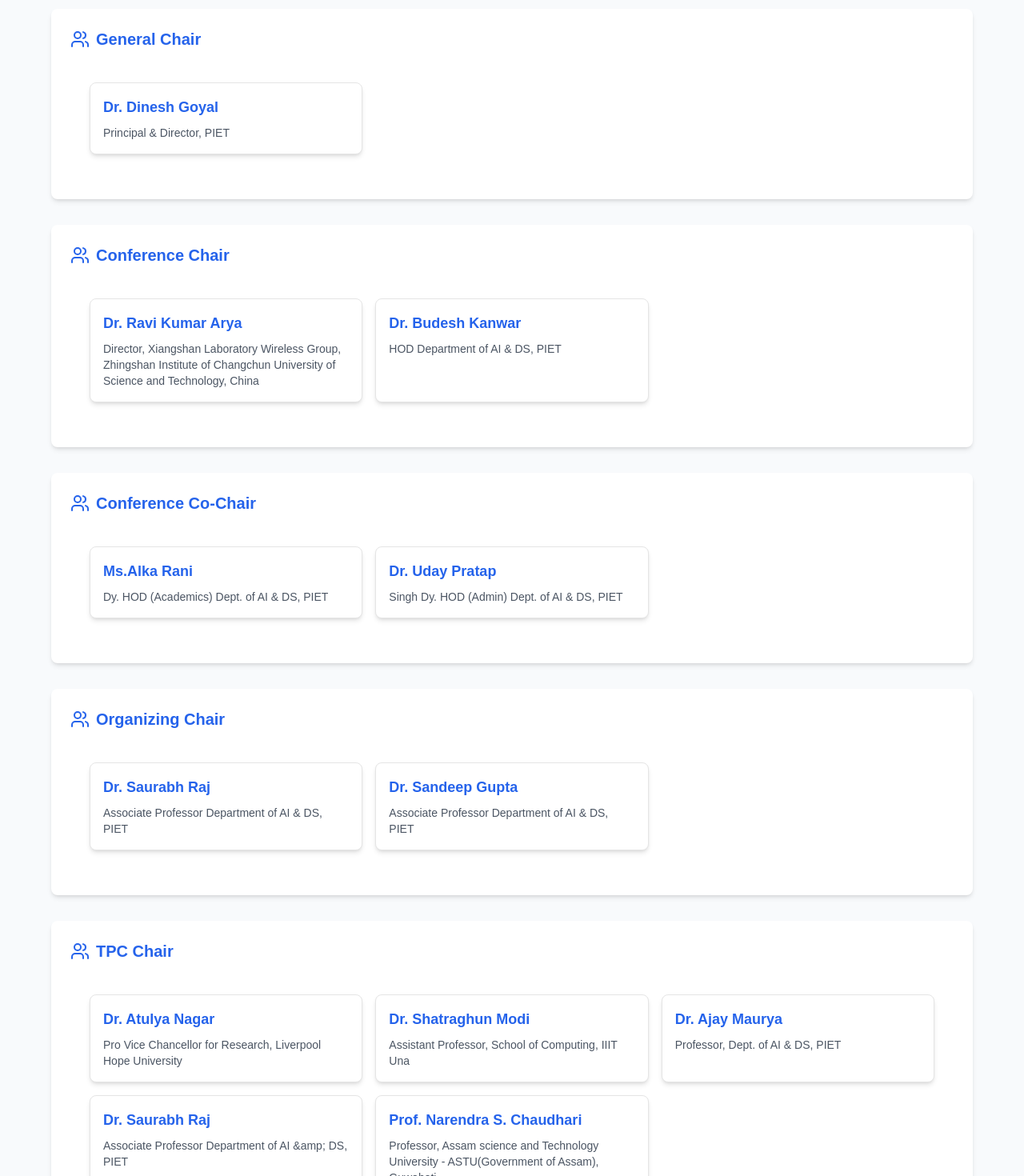
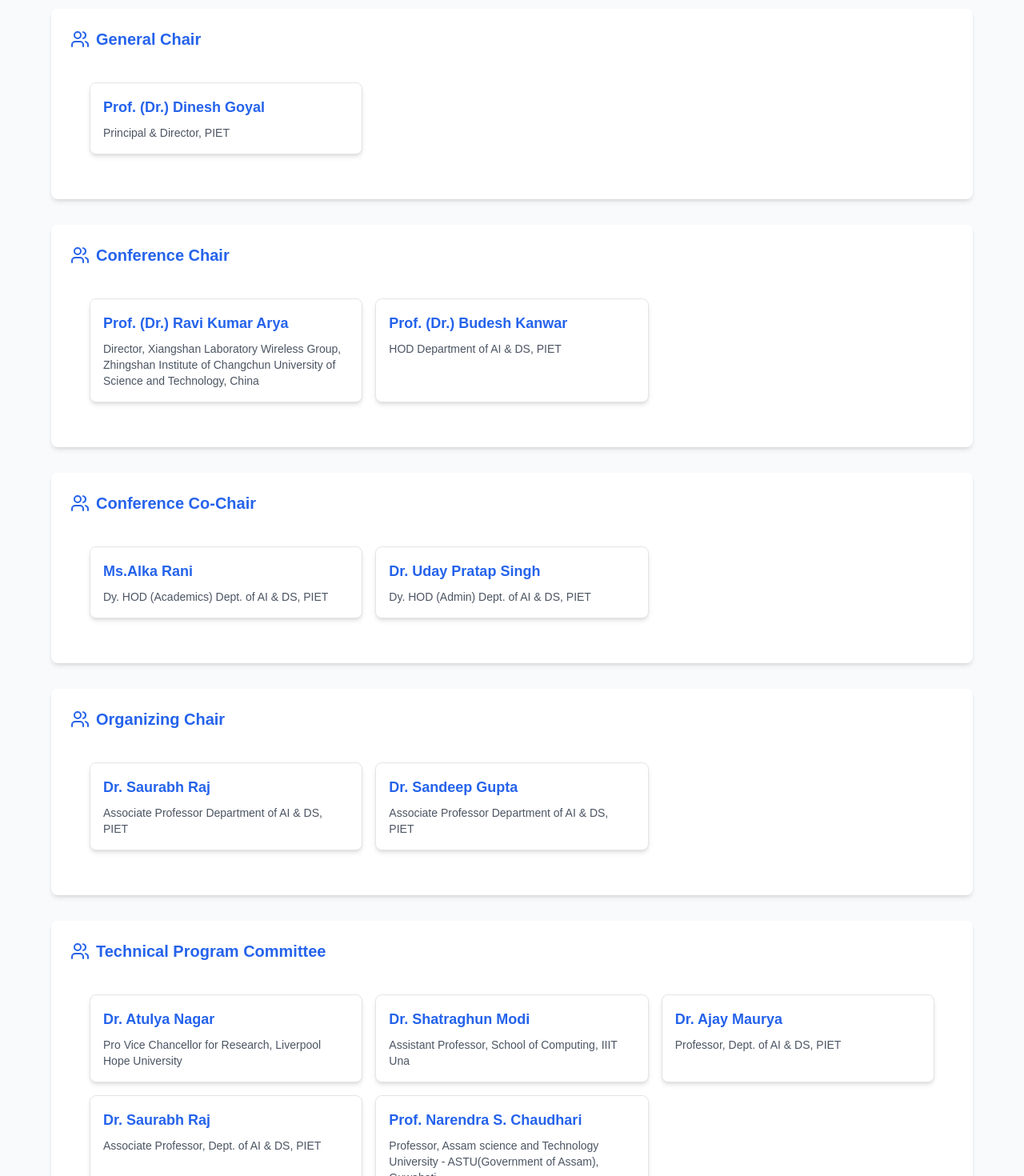
Before and after one commit to splixcube/icracs-conference1, a Next.js app: page /committee in a window 1280 px wide. Shown: the part 1120-2590 px from the top of the page at 80% size. Built offline with nearby package versions, Linux system fonts and the light colour scheme.

Commit message:
minor fixes

```diff
--- a/src/app/committee/page.jsx
+++ b/src/app/committee/page.jsx
@@ -8,7 +8,7 @@
     title: "Honorary Patron",
     members: [
       "Mr. Hari Singh Director (Infrastructure), Poornima Group, Jaipur",
-      "Mr. MKM Shah Director (Admin &; Finance), Poornima Group, Jaipur",
+      "Mr. MKM Shah Director (Admin & Finance), Poornima Group, Jaipur",
     ]
   },
   {
@@ -20,27 +20,21 @@
   {
     title: "General Chair",
     members: [
-      "Dr. Dinesh Goyal, Principal & Director, PIET",
+      "Prof. (Dr.) Dinesh Goyal, Principal & Director, PIET",
     ]
   },
-  // {
-  //   title: "Co-patron",
-  //   members: [
-  //     "Dr. Gautam Singh, Registrar, PIET",
-  //   ]
-  // },
   {
     title: "Conference Chair",
     members: [
-      "Dr. Ravi Kumar Arya ,Director, Xiangshan Laboratory Wireless Group, Zhingshan Institute of Changchun University of Science and Technology, China",
-      "Dr. Budesh Kanwar, HOD Department of AI & DS, PIET",
+      "Prof. (Dr.) Ravi Kumar Arya ,Director, Xiangshan Laboratory Wireless Group, Zhingshan Institute of Changchun University of Science and Technology, China",
+      "Prof. (Dr.) Budesh Kanwar, HOD Department of AI & DS, PIET",
     ]
   },
   {
     title: "Conference Co-Chair",
     members: [
       "Ms.Alka Rani, Dy. HOD (Academics) Dept. of AI & DS, PIET",
-      "Dr. Uday Pratap, Singh Dy. HOD (Admin) Dept. of AI & DS, PIET",
+      "Dr. Uday Pratap Singh, Dy. HOD (Admin) Dept. of AI & DS, PIET",
     ]
   },
   {
@@ -51,12 +45,12 @@
     ]
   },
   {
-    title: "TPC Chair",
+    title: "Technical Program Committee",
     members: [
       "Dr. Atulya Nagar, Pro Vice Chancellor for Research, Liverpool Hope University",
       "Dr. Shatraghun Modi, Assistant Professor, School of Computing, IIIT Una",
       "Dr. Ajay Maurya, Professor, Dept. of AI & DS, PIET",
-      "Dr. Saurabh Raj, Associate Professor Department of AI &amp; DS, PIET",
+      "Dr. Saurabh Raj, Associate Professor, Dept. of AI & DS, PIET",
       "Prof. Narendra S. Chaudhari, Professor, Assam science and Technology University - ASTU(Government of Assam), Guwahati",
     ]
   },
@@ -100,7 +94,7 @@
       "Mr. Dinesh Kumar Reddy Basani, CGI, British Columbia, Canada",
       "Dr. Eduardo Lugo, Visual Psychophysics and Perception Laboratory, School of Optometry, University of Montreal, Canada",
       "Prof. (Dr.) Badrul Hisham Bin Ahmad, Professor, Universiti Teknikal Malaysia Melaka",
-      "Dr Rajkumar Singh Rathore,  Department of Computer Science Cardiff School of Technologies, Llandaff Campus"
+      "Dr. Rajkumar Singh Rathore,  Department of Computer Science Cardiff School of Technologies, Llandaff Campus"
     ]
   },
   {
--- a/src/app/components/conference-timeline.jsx
+++ b/src/app/components/conference-timeline.jsx
@@ -3,7 +3,7 @@
 
 const timelineEvents = [
   {
-    date: "February 15, 2025",
+    date: "February 28, 2025",
     title: "Paper Submission",
   },
   {
--- a/src/app/layout.jsx
+++ b/src/app/layout.jsx
@@ -26,7 +26,7 @@
       url: "https://icracs.poornima.org/",
       images: [
         {
-          url: "https://icracs.poornima.org/images/icracs-og.png",
+          url: "https://icracs.poornima.org/icracs-og.png",
           alt: "ICRACS 2025",
           width: 1200,
           height: 630,
```
